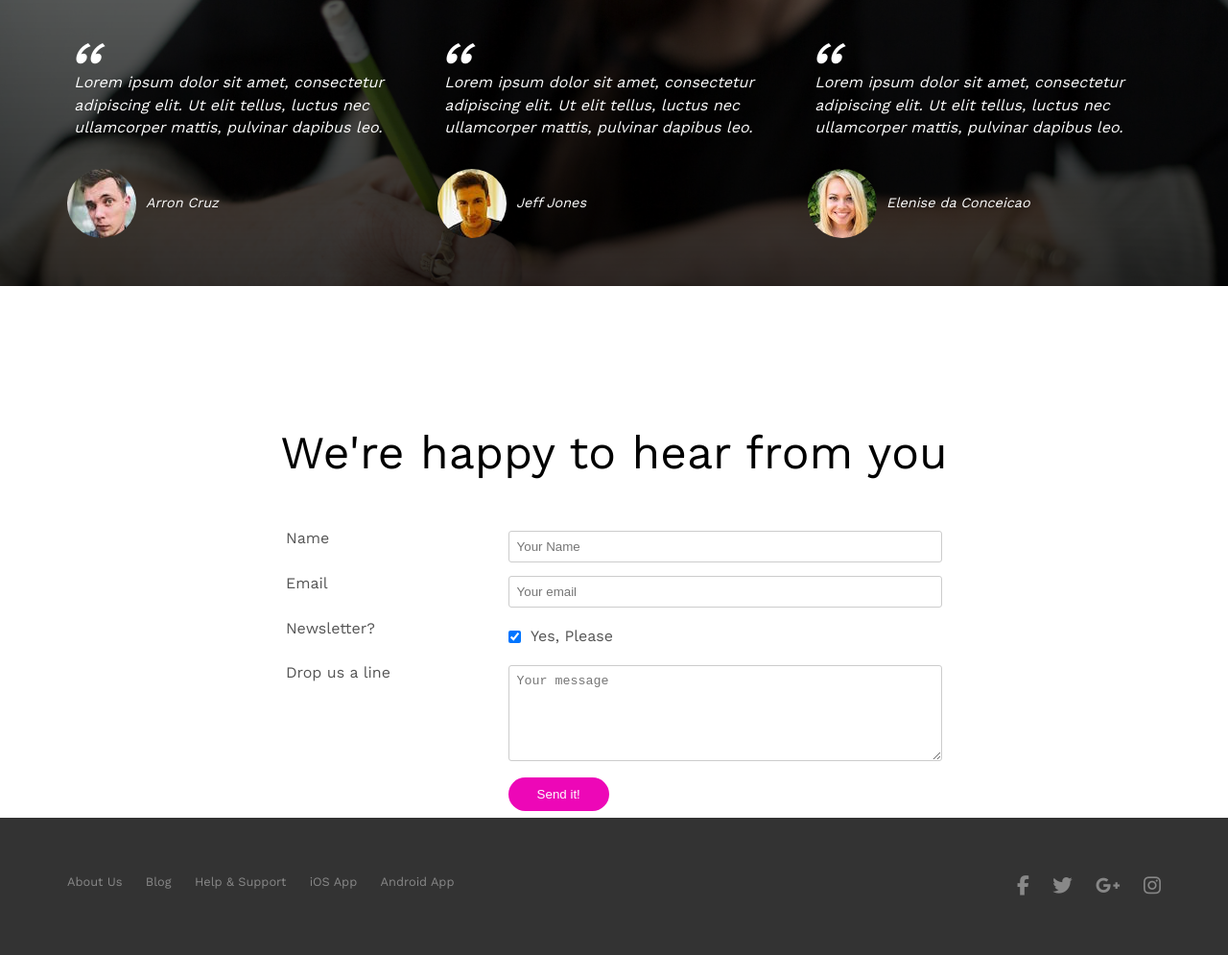
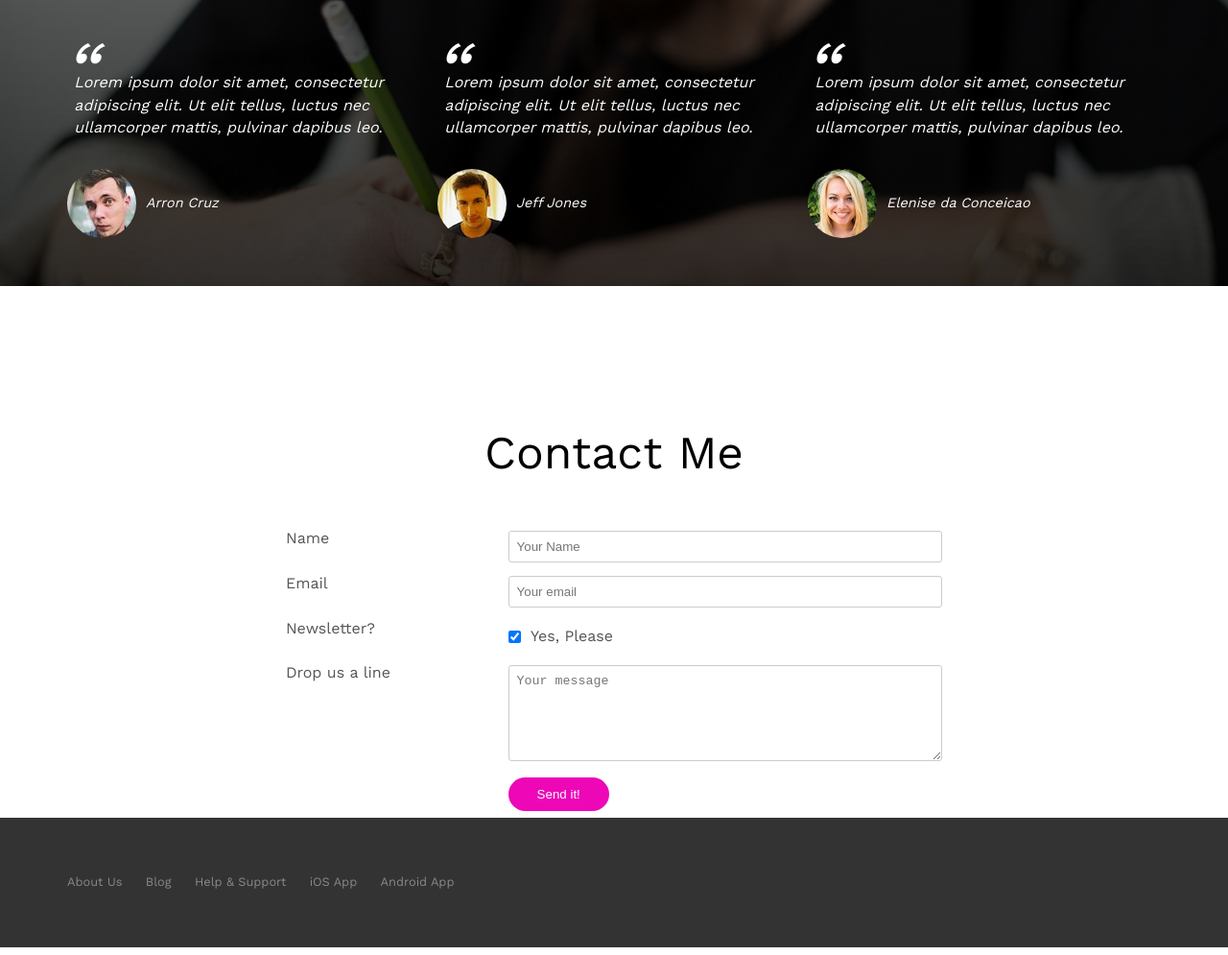
Before and after one commit to Snehakale11/Technophile-Task3, a plain HTML site: page index.html in a window 1280 px wide. Shown: the part 3400-4395 px from the top of the page at 96% size. Drawn offline with nearby package versions, Linux system fonts and the light colour scheme; files whose address does not match are found by name.

Commit message:
Update index.html

```diff
--- a/index.html
+++ b/index.html
@@ -184,7 +184,7 @@
 
 <section class="contact-section js--contact" id="contact">
 	<div class="row">
-		<h2 class="contact-heading">We're happy to hear from you</h2>
+		<h2 class="contact-heading">Contact Me</h2>
 	</div>
 	<div class="row">
 		<form method="post" action="#" class="contact-form">
@@ -244,14 +244,7 @@
 				<li><a href="#">Android App</a></li>
 			</ul>
 		</div>
-		<div class="col span_1_of_2">
-			<ul class="social-links">
-				<li><a href="#"><i class="fab fa-facebook-f"></i></a></li>
-				<li><a href="#"><i class="fab fa-twitter"></i></a></li>
-				<li><a href="#"><i class="fab fa-google-plus-g"></i></a></li>
-				<li><a href="#"><i class="fab fa-instagram"></i></a></li>
-			</ul>
-		</div>
+
 	</div>
 
 </footer>
```
